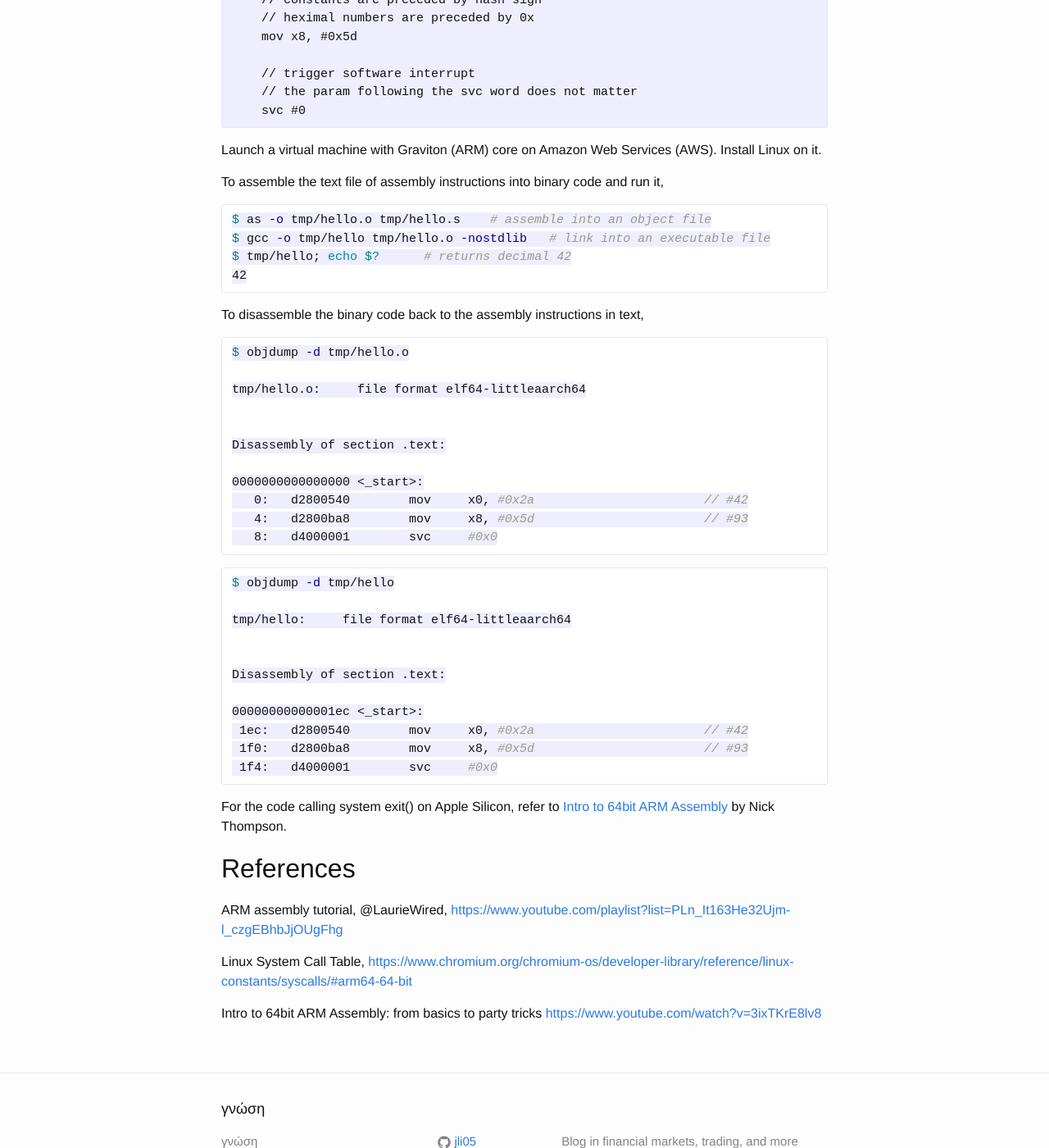
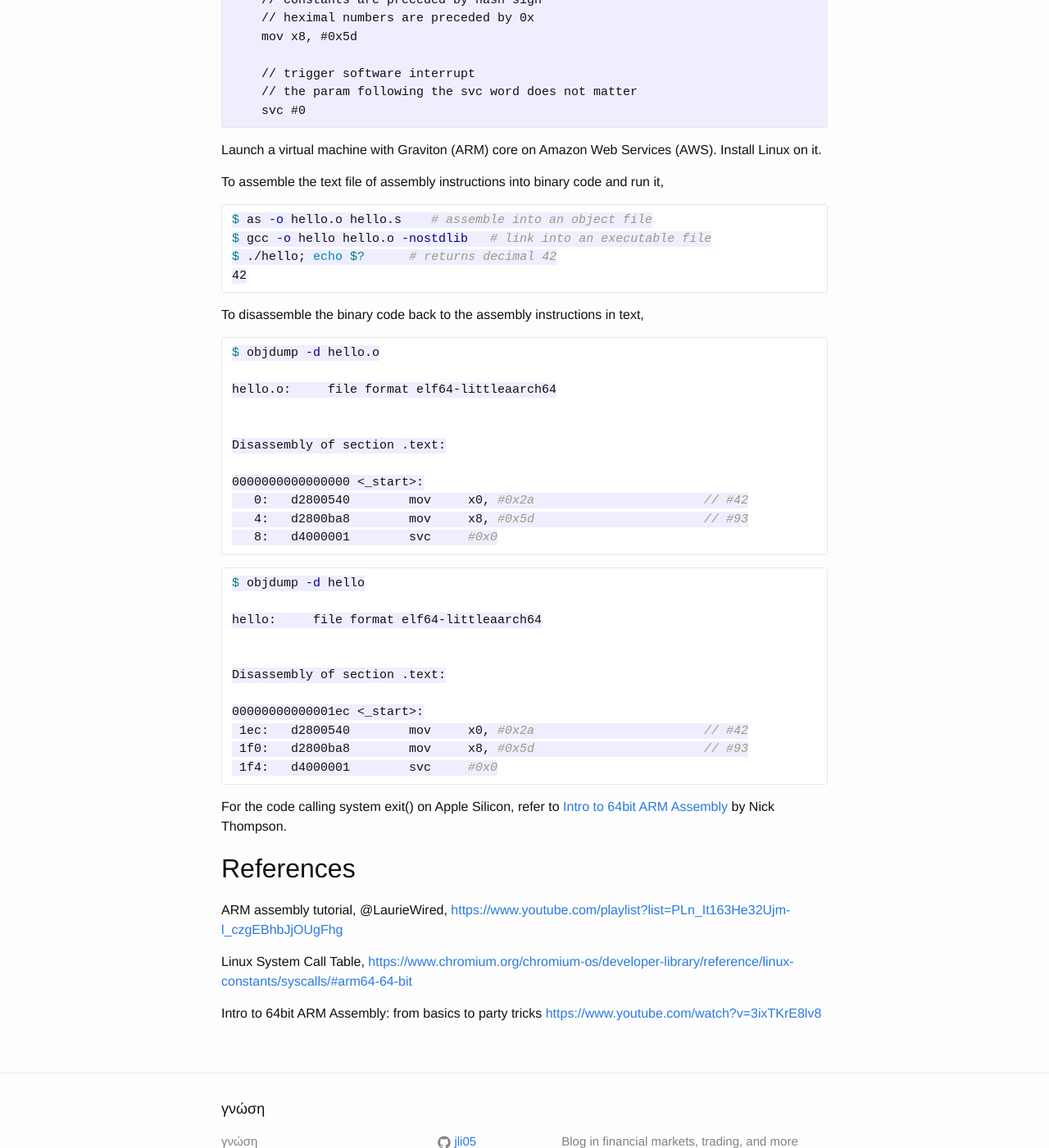
Before and after one commit to jli05/jli05.github.io, a Jekyll site: the page built from _posts/2025-06-27-first-arm64-code.md, in a window 1280 px wide and 1400 px high, scrolled down 749 px. Shown: the whole window at 82% size. Built offline with Jekyll 4.4.1, drawn with Linux system fonts in a browser that asks for light colours.

Commit message:
remove tmp/ directory

````diff
--- a/_posts/2025-06-27-first-arm64-code.md
+++ b/_posts/2025-06-27-first-arm64-code.md
@@ -5,7 +5,7 @@ layout: post
 
 Following the [ARM assembly tutorial](https://www.youtube.com/playlist?list=PLn_It163He32Ujm-l_czgEBhbJjOUgFhg) of LaurieWired,
 
-`tmp/hello.s`:
+`hello.s`:
 
 ```asm
 // the _start routine will be visible to external programs
@@ -42,18 +42,18 @@ Launch a virtual machine with Graviton (ARM) core on Amazon Web Services (AWS).
 To assemble the text file of assembly instructions into binary code and run it,
 
 ```sh
-$ as -o tmp/hello.o tmp/hello.s    # assemble into an object file
-$ gcc -o tmp/hello tmp/hello.o -nostdlib   # link into an executable file
-$ tmp/hello; echo $?      # returns decimal 42
+$ as -o hello.o hello.s    # assemble into an object file
+$ gcc -o hello hello.o -nostdlib   # link into an executable file
+$ ./hello; echo $?      # returns decimal 42
 42
 ```
 
 To disassemble the binary code back to the assembly instructions in text,
 
 ```sh
-$ objdump -d tmp/hello.o
+$ objdump -d hello.o
 
-tmp/hello.o:     file format elf64-littleaarch64
+hello.o:     file format elf64-littleaarch64
 
 
 Disassembly of section .text:
@@ -65,9 +65,9 @@ Disassembly of section .text:
 ```
 
 ``` sh
-$ objdump -d tmp/hello
+$ objdump -d hello
 
-tmp/hello:     file format elf64-littleaarch64
+hello:     file format elf64-littleaarch64
 
 
 Disassembly of section .text:
````
